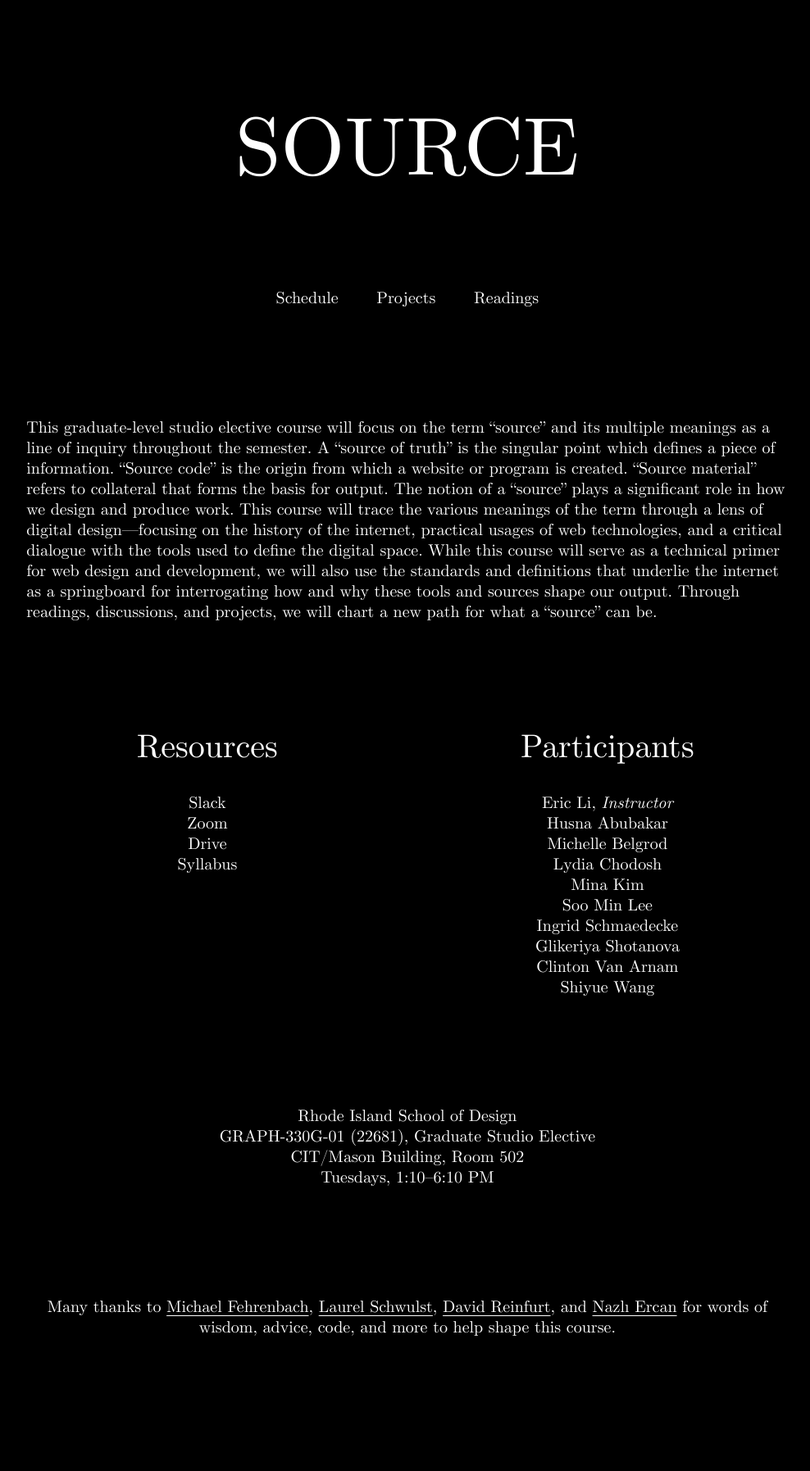
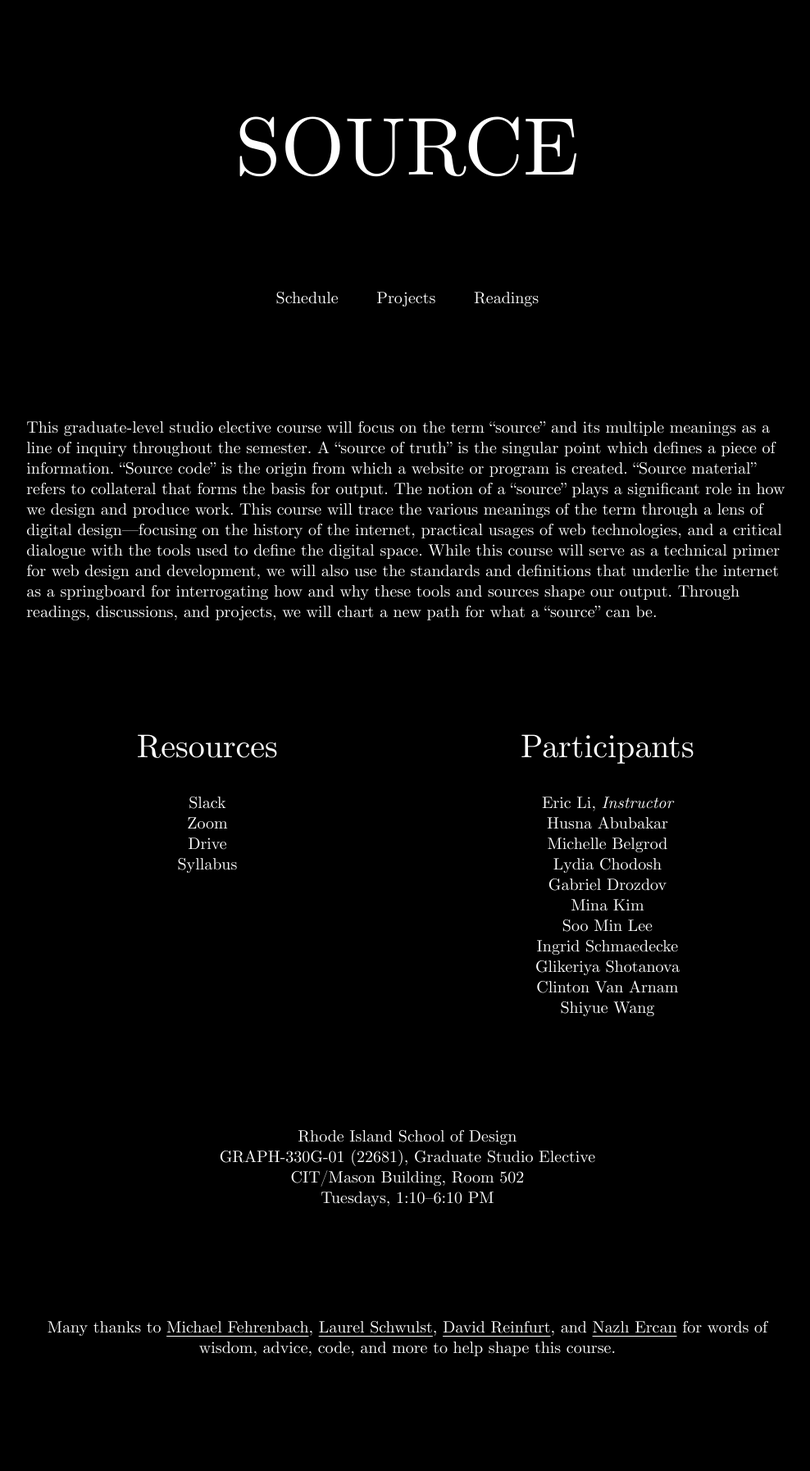
Before and after one commit to eli8527/source-f22, a Jekyll site: the page built from index.md, in a window 1280 px wide. Shown: the whole page at 82% size, without its empty margins (143-1131 px from the left). Built offline with Jekyll 4.4.1, drawn with Linux system fonts in a browser that asks for light colours; before the commit the page ends 1770 px from its top, so only the background shows below that.

Commit message:
add gabe and update 1

```diff
--- a/_data/participants.yml
+++ b/_data/participants.yml
@@ -5,6 +5,8 @@
 - name: Michelle Belgrod
   url: #
 - name: Lydia Chodosh
+  url: #
+- name: Gabriel Drozdov
   url: #
 - name: Mina Kim
   url: #
```
Also changed, not shown: week/1.md (+1 -0 lines).
